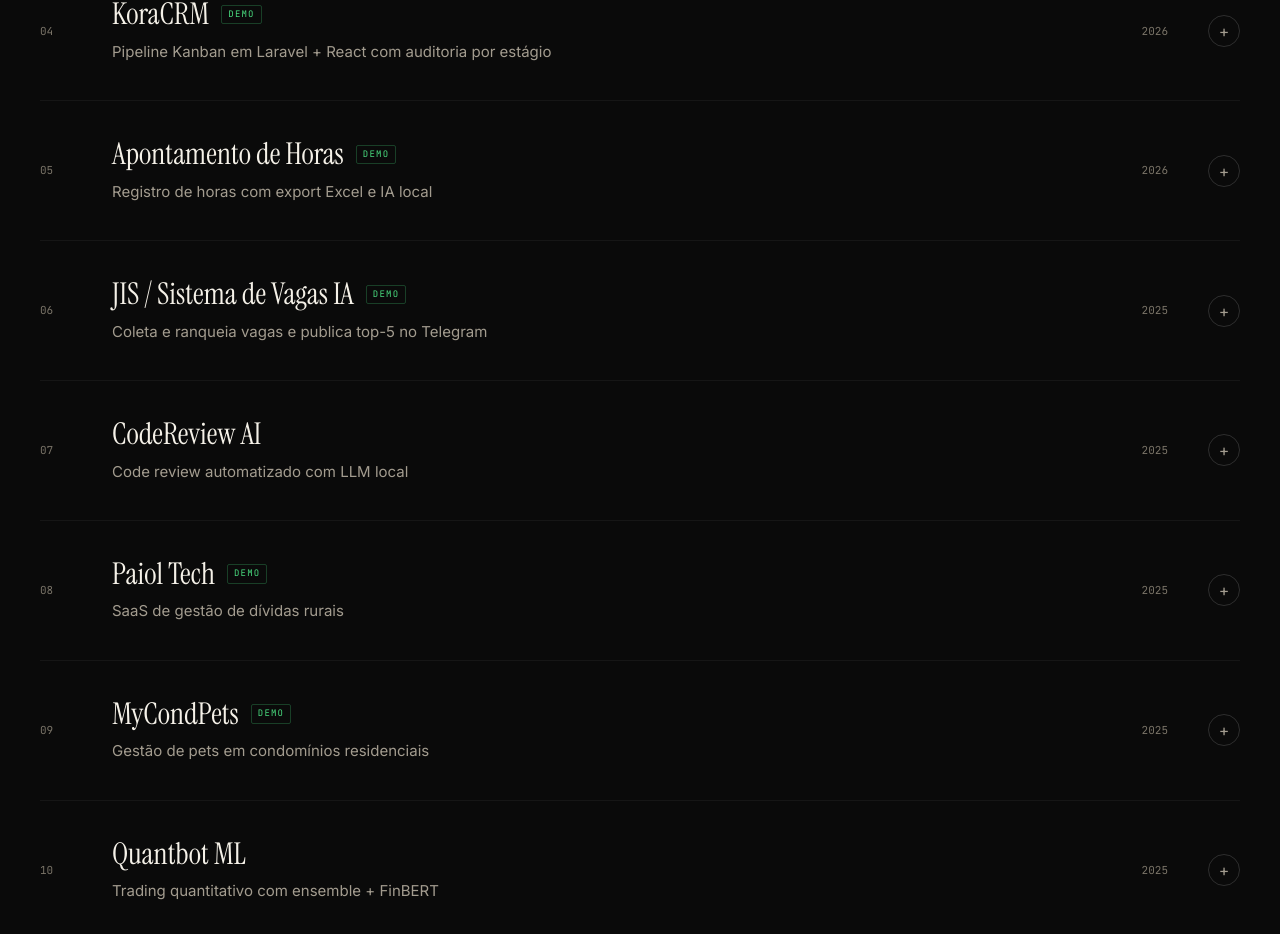
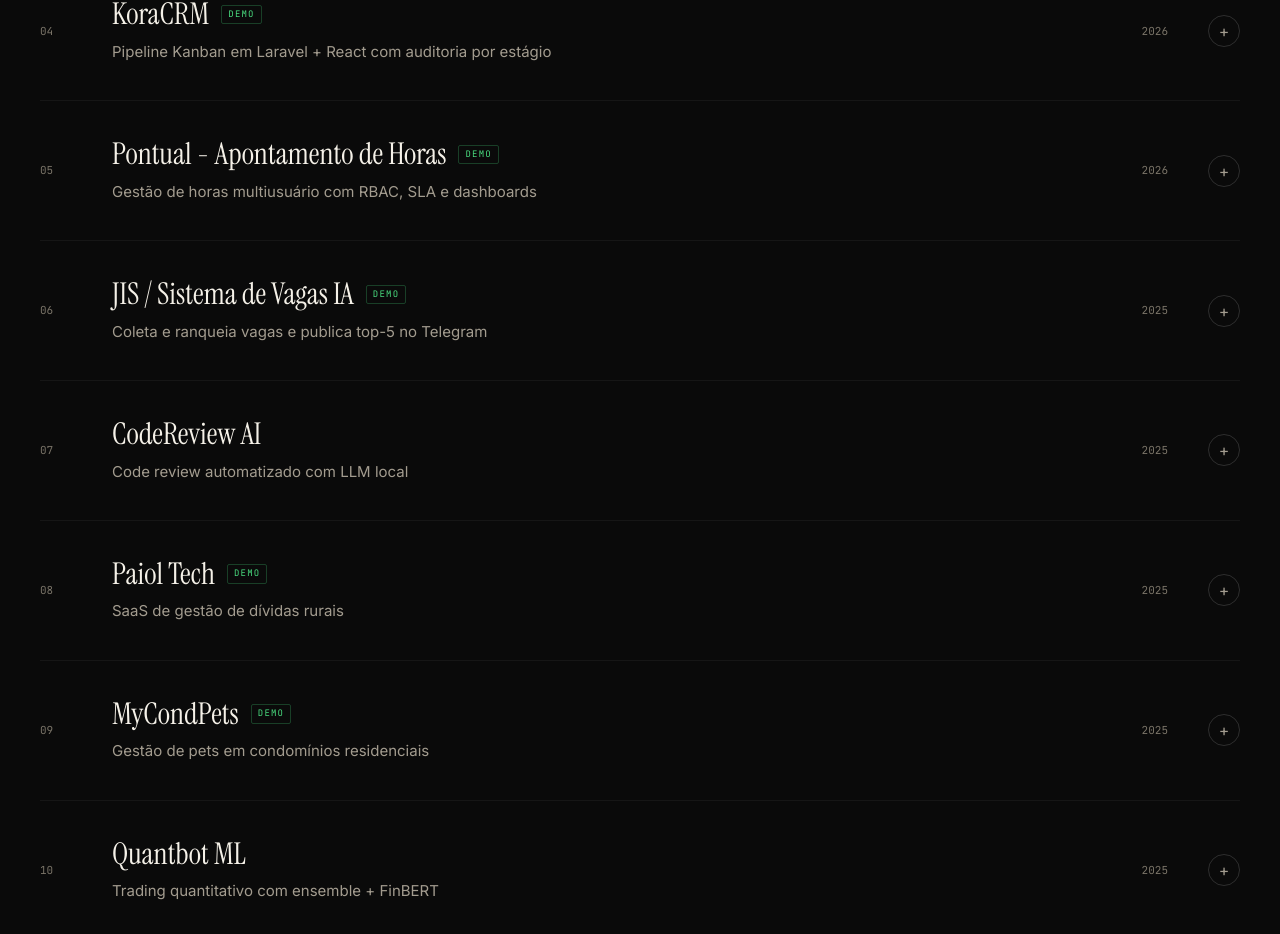
Before and after one commit to fabriciojunio/portfolio, a React (Vite) app: page /projetos/goldata.py in a window 1280 px wide. Shown: the part 2580-3514 px from the top of the page. Built offline with nearby package versions, Linux system fonts and the light colour scheme.

Commit message:
docs: atualiza projeto para Pontual - Apontamento de Horas (multiusuario, RBAC, SLA)

```diff
--- a/src/site/data.ts
+++ b/src/site/data.ts
@@ -120,15 +120,16 @@
   },
   {
     slug: "apontamento-horas",
-    name: "Apontamento de Horas",
-    oneLine: "Registro de horas com export Excel e IA local",
-    what: "Sistema web para registrar horas por cooperativa. Exporta Excel com 4 abas (detalhes, dia, semana, mês) e detecta tipo de trabalho via LLM local (Ollama).",
-    role: "Construí a validação Zod no boundary da API e a integração com Ollama pra classificar tipo de trabalho a partir da descrição.",
+    name: "Pontual - Apontamento de Horas",
+    oneLine: "Gestão de horas multiusuário com RBAC, SLA e dashboards",
+    what: "Plataforma de apontamento de horas por cliente, com múltiplos usuários e papeis (admin, GP, analista, visualizador), SLA automático, dashboards de controle, auditoria e relatórios Excel para o financeiro.",
+    role: "Construí a autenticação multiusuário com bcrypt e JWT, o controle de acesso por papel (RBAC), o SLA automático e a camada de auditoria.",
     highlights: [
-      "Export Excel com 4 abas (detalhes, dia, semana, mês) gerado no servidor",
-      "Ollama classifica tipo de trabalho automaticamente a partir da descrição",
+      "Multiusuário com RBAC: admin, GP, analista e visualizador",
+      "SLA automático: pendente (0-2d), alerta (2-5d) e atraso (5d+)",
+      "Dashboard para GP+ mostrando quem está em atraso, export Excel mensal e log de auditoria",
     ],
-    stack: ["Next.js 14", "Prisma", "PostgreSQL", "Zod", "Ollama"],
+    stack: ["Next.js 14", "Prisma", "PostgreSQL", "JWT", "Tailwind"],
     github: "https://github.com/fabriciojunio/apontamento-horas",
     demo: "https://apontamento-horas.vercel.app",
     year: "2026",
--- a/src/vfs/projects.ts
+++ b/src/vfs/projects.ts
@@ -384,11 +384,11 @@
     language: "typescript",
     runnable: "zod",
     meta: {
-      project: "Apontamento de Horas",
+      project: "Pontual - Apontamento de Horas",
       github: "https://github.com/fabriciojunio/apontamento-horas",
       demo: "https://apontamento-horas.vercel.app",
-      stack: ["Next.js 14", "Prisma", "PostgreSQL", "Zod", "Ollama"],
-      role: "Registro de horas por cooperativa com export Excel (4 abas) e detecção de tipo de trabalho via LLM local (Ollama).",
+      stack: ["Next.js 14", "Prisma", "PostgreSQL", "JWT", "Tailwind"],
+      role: "Plataforma multiusuário de apontamento de horas com RBAC, SLA automático, dashboards de controle, auditoria e relatórios Excel.",
     },
     content: `// Apontamento de Horas: validação Zod no boundary da API.
 // Tudo que chega na route handler passa por aqui antes
```
